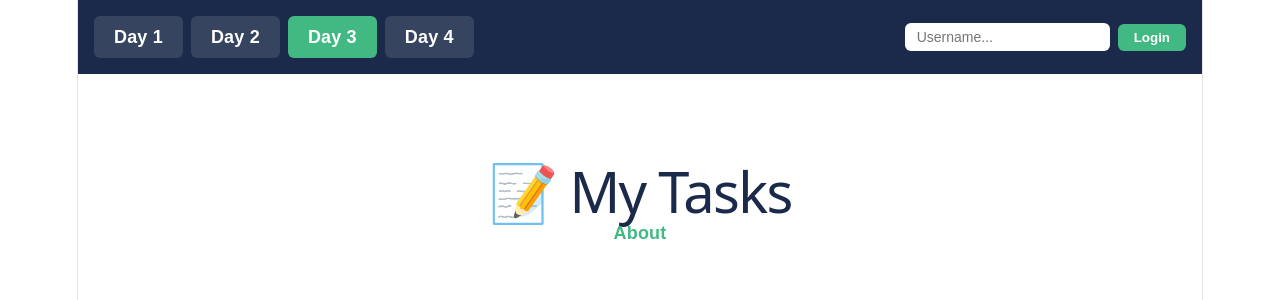
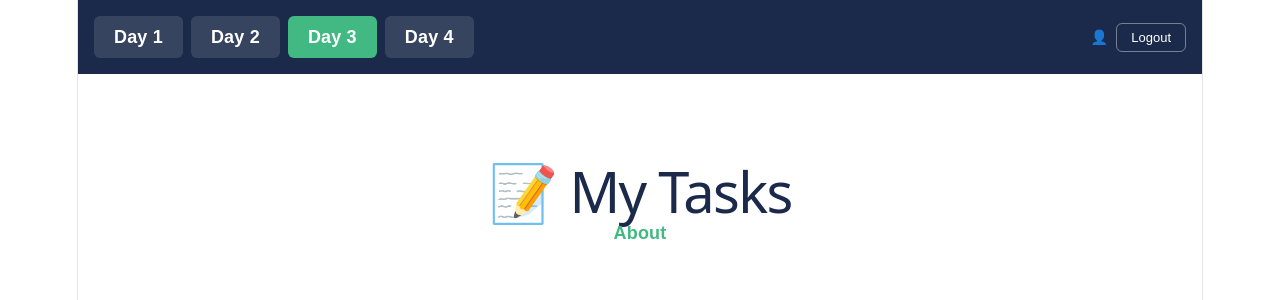
Before and after one commit to kevyelly/BEBEDOR-vuejs-training, a Vue app: page /home in a window 1280 px wide. Both pictures are taken after a click on the button "Login". Shown: the top 300 px of the page. Built offline with nearby package versions, Linux system fonts and the light colour scheme.

Commit message:
feat: add user auth store with persistent state and login/logout UI

```diff
--- a/package.json
+++ b/package.json
@@ -10,6 +10,7 @@
   },
   "dependencies": {
     "pinia": "^3.0.4",
+    "pinia-plugin-persistedstate": "^4.7.1",
     "vue": "^3.5.38",
     "vue-router": "^4.6.4"
   },
--- a/src/App.vue
+++ b/src/App.vue
@@ -1,7 +1,12 @@
 <script setup lang="ts">
 import { ref } from 'vue'
-// Navigation lives in the router; this shell just renders the nav + active page.
+import {useUserStore} from '@/stores/userStore'
+import { storeToRefs } from 'pinia'
+
 const loginInput = ref('')
+const userStore = useUserStore()
+const {currentUser, isLoggedIn} = storeToRefs(userStore)
+const {loginUser, logoutUser} = userStore
 </script>
 
 <template>
@@ -12,8 +17,14 @@ const loginInput = ref('')
       <RouterLink to="/home" class="day-btn">Day 3</RouterLink>
       <RouterLink to="/day4" class="day-btn">Day 4</RouterLink>
       <div class="login-area">
-        <input v-model="loginInput" type="text" class="login-input" placeholder="Username..." />
-        <button class="login-btn">Login</button>
+        <template v-if="!isLoggedIn">
+          <input v-model="loginInput" type="text" class="login-input" placeholder="Username..." />
+          <button class="login-btn" @click="loginUser(loginInput)">Login</button>
+        </template>
+        <template v-else>
+          <span class="user-greeting">👤 {{ currentUser }}</span>
+          <button class="logout-btn" @click="logoutUser">Logout</button>
+        </template>
       </div>
     </nav>
 
@@ -45,7 +56,11 @@ const loginInput = ref('')
 .router-link-active.day-btn { background: #42B883; color: #fff; }
 .app-main { padding-top: 8px; }
 .login-area { display: flex; gap: 8px; margin-left: auto; align-items: center; }
-.login-input { padding: 6px 12px; border-radius: 6px; border: none; font-size: 14px; outline: none; }
+.login-input { padding: 6px 12px; border-radius: 6px; border: none; font-size: 14px; outline: none; width: 140px; }
+.login-input:focus { outline: 2px solid #42B883; }
 .login-btn { padding: 6px 16px; border-radius: 6px; border: none; background: #42B883; color: #fff; font-weight: 600; cursor: pointer; }
 .login-btn:hover { background: #36a472; }
+.user-greeting { color: #fff; font-size: 14px; font-weight: 500; }
+.logout-btn { padding: 6px 14px; border-radius: 6px; border: 1px solid rgba(255,255,255,0.4); background: transparent; color: #fff; font-size: 13px; font-weight: 500; cursor: pointer; }
+.logout-btn:hover { background: rgba(255,255,255,0.12); }
 </style>
--- a/src/main.ts
+++ b/src/main.ts
@@ -1,10 +1,14 @@
 import { createApp } from 'vue'
 import { createPinia } from 'pinia'
+import piniaPluginPersistedstate from 'pinia-plugin-persistedstate'
 import './style.css'
 import App from './App.vue'
 import router from './router/router-index'
 
+const pinia = createPinia()
+pinia.use(piniaPluginPersistedstate)
+
 createApp(App)
-  .use(createPinia())
+  .use(pinia)
   .use(router)
   .mount('#app')
--- a/src/stores/taskStore.ts
+++ b/src/stores/taskStore.ts
@@ -105,4 +105,4 @@ export const useTaskStore = defineStore('tasks', () => {
 
   // TODO 7: Return everything the component needs to access
   return { tasks, totalCount, doneCount, pendingCount, addTask, toggleTask, removeTask }
-})
+}, { persist: true })
--- a/src/stores/userStore.ts
+++ b/src/stores/userStore.ts
@@ -1,6 +1,5 @@
 import { ref, computed } from 'vue'
 import { defineStore } from 'pinia'
-
 
 
 
```
Also changed, not shown: 1 other file (tests, documents, lock files or other folders).
